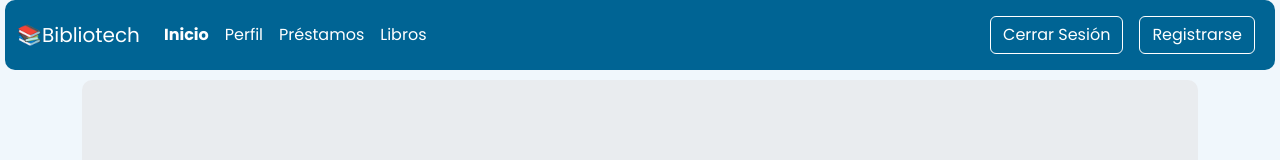
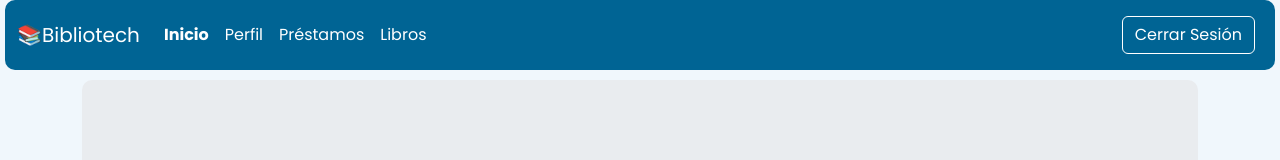
Before and after one commit to francogcn/TP-FS-SILICON-2024-G1, a React (Vite) app in the folder frontend/: page / in a window 1280 px wide. Shown: the top 160 px of the page. Built offline with nearby package versions, Linux system fonts and the light colour scheme; no server answers; sample sign-in values are in the browser's storage.

Commit message:
Mostrar botón para crear nuevos usuarios solo si es rol=admin

```diff
--- a/frontend/src/components/Menu.jsx
+++ b/frontend/src/components/Menu.jsx
@@ -1,5 +1,6 @@
 import { NavLink, useNavigate } from "react-router-dom";
 import { useEffect, useState } from 'react';
+import { jwtDecode } from "jwt-decode";
 
 
 export default function Menu() {
@@ -26,10 +27,14 @@ export default function Menu() {
   function logout() {
       sessionStorage.removeItem('token');
       setToken(""); // limpiar el estado local
-      navigate('/'); // redirigir al inicio
+      navigate('/login'); // redirigir al inicio
   }
 
 if (token !== "" && token !== null) {
+  const tokenCodificado = sessionStorage.getItem('token');
+  const decode = jwtDecode(tokenCodificado);
+  const rol = decode.rol;
+  const isAdmin = rol === 1 || rol === 2;
   return (
     <>
       <nav className="navbar fixed-top navbar-expand-lg ">
@@ -85,9 +90,7 @@ if (token !== "" && token !== null) {
               </button>
             </li>
             <li className="nav-item">
-              <NavLink to="/signup" className="btn btn-outline-success m-2">
-                Registrarse
-              </NavLink>
+              { isAdmin &&<NavLink to="/signup" className="btn btn-outline-success m-2">Registrarse</NavLink>}
             </li>
 
 
```
